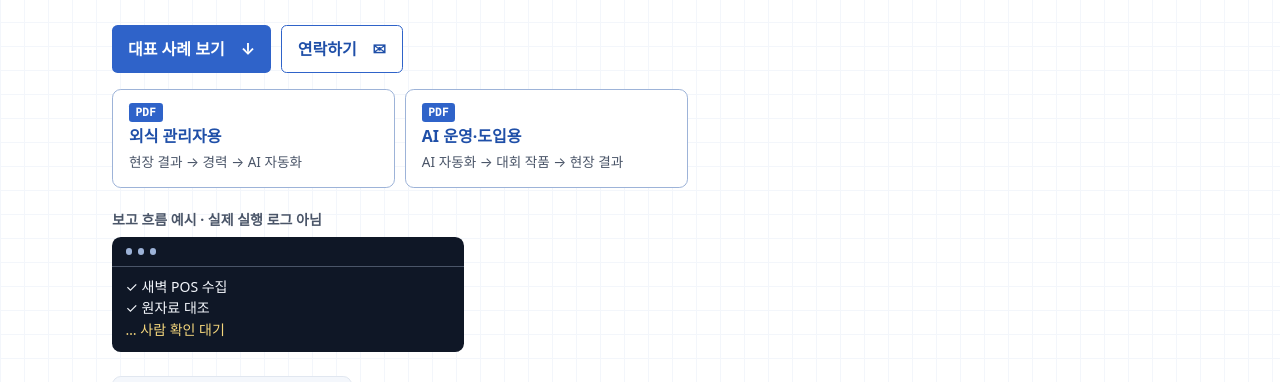
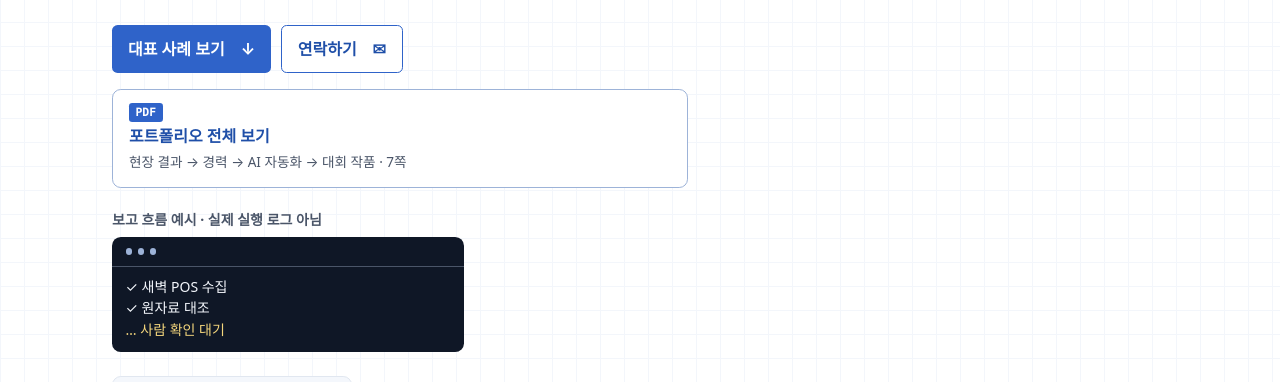
Before and after one commit to yeongman-builds/yeongman-builds.github.io, a plain HTML site: page index.html in a window 1280 px wide. Shown: the part 338-720 px from the top of the page. Drawn offline with Linux system fonts and the light colour scheme.

Commit message:
Use a single PDF portfolio
Co-Authored-By: Claude Opus 5.5 <noreply@anthropic.com>

```diff
--- a/index.html
+++ b/index.html
@@ -24,8 +24,7 @@
         <a class="button button-line" href="mailto:omanimusic@gmail.com">연락하기 <span aria-hidden="true">✉</span></a>
       </div>
       <div class="pdfs" aria-label="PDF 포트폴리오">
-        <a class="pdf" href="portfolio-fnb.pdf" target="_blank" rel="noopener"><span class="pdf-tag">PDF</span><strong>외식 관리자용</strong><span>현장 결과 → 경력 → AI 자동화</span></a>
-        <a class="pdf" href="portfolio-ai.pdf" target="_blank" rel="noopener"><span class="pdf-tag">PDF</span><strong>AI 운영·도입용</strong><span>AI 자동화 → 대회 작품 → 현장 결과</span></a>
+        <a class="pdf" href="portfolio.pdf" target="_blank" rel="noopener"><span class="pdf-tag">PDF</span><strong>포트폴리오 전체 보기</strong><span>현장 결과 → 경력 → AI 자동화 → 대회 작품 · 7쪽</span></a>
       </div>
       <figure class="terminal">
         <figcaption>보고 흐름 예시 · 실제 실행 로그 아님</figcaption>
--- a/styles.css
+++ b/styles.css
@@ -344,7 +344,6 @@ dd { color: var(--muted); }
 
 @media (min-width: 43rem) {
   .team { grid-template-columns: repeat(4, 1fr); }
-  .pdfs { grid-template-columns: 1fr 1fr; }
   .flows { grid-template-columns: 1fr 1fr; }
   .flow { padding: 1.25rem; }
   .notes > div { grid-template-columns: 13rem 1fr; }
```
Also changed, not shown: 3 other files.
